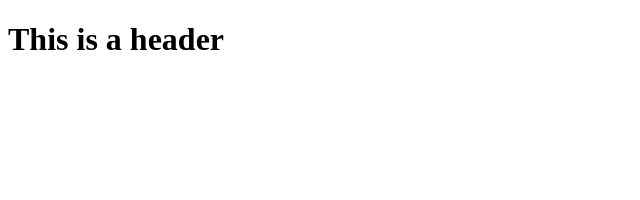
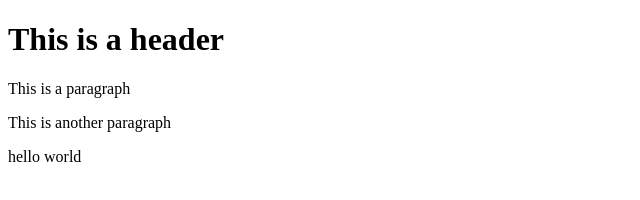
Before and after one commit to JT-817/git-test, a website: page index.html in a window 1280 px wide. Shown: the whole page, without its empty margins (0-640 px from the left). Drawn offline with Linux system fonts and the light colour scheme.

Commit message:
using NPM

```diff
--- a/index.html
+++ b/index.html
@@ -2,5 +2,8 @@
 <html>
   <body>
     <h1>This is a header</h1>
+    <p>This is a paragraph</p>
+    <p>This is another paragraph</p>
+    <p>hello world</p>
   </body>
 </html>
```
Also changed, not shown: package.json (added, +24 -0 lines), 2 other files.
